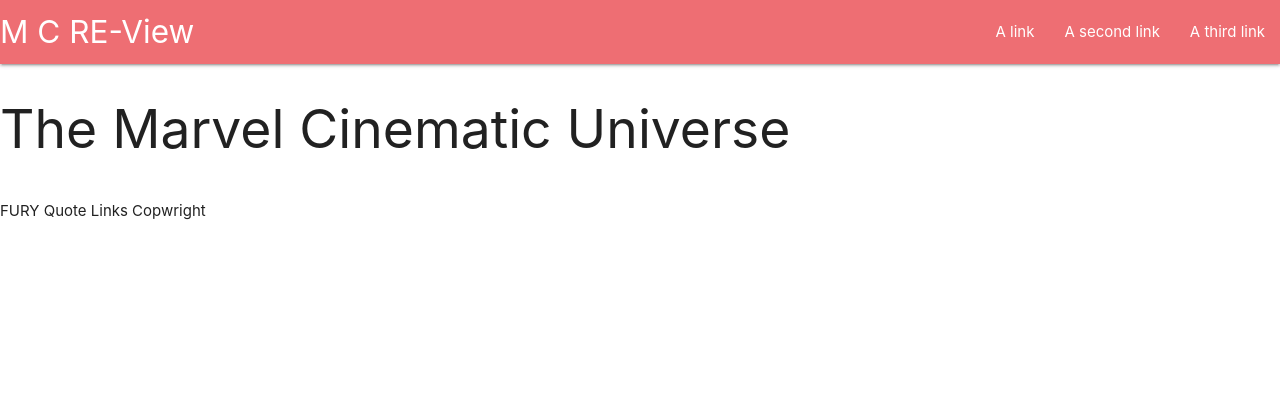
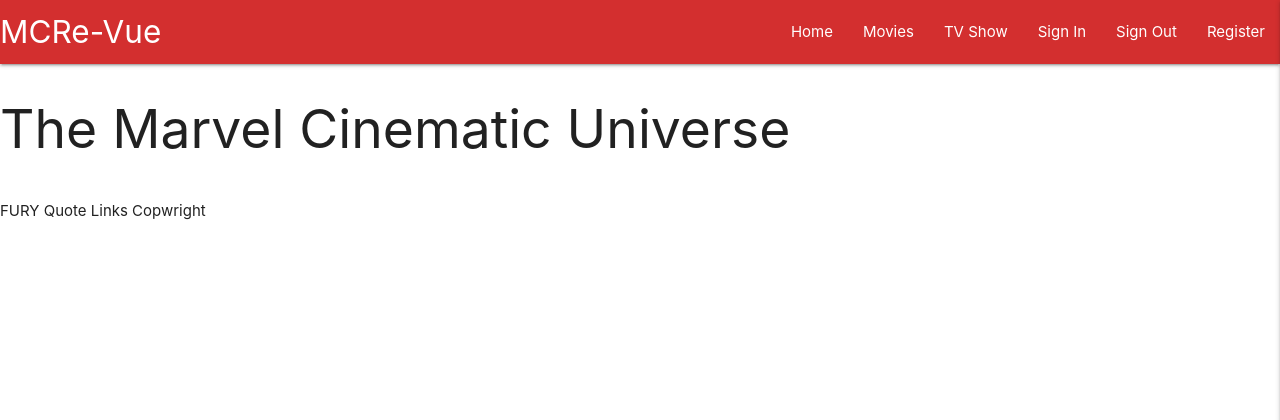
Before and after one commit to tloveday/msp3, a Flask app: page / in a window 1280 px wide. Shown: the top 420 px of the page. Run offline with Flask 2, Linux system fonts and the light colour scheme; data that the repository does not hold is empty; some libraries are stand-ins or nearby versions.

Commit message:
Addition of Mobile nav Bar and initialsation

```diff
--- a/static/js/script.js
+++ b/static/js/script.js
@@ -1,5 +1,3 @@
 $(document).ready(function(){
-    $('.action-button').floatingActionButton({
-      toolbarEnabled: true
-    });
-})
+  $('.sidenav').sidenav({edge: 'right'});
+});
--- a/templates/base.html
+++ b/templates/base.html
@@ -6,6 +6,8 @@
     <meta name="viewport" content="width=device-width, initial-scale=1.0">
     <!--Font Awesome-->
     <script src="https://kit.fontawesome.com/cbf695508f.js" crossorigin="anonymous"></script>
+    <!--Uincons via Iconscout-->
+    <link rel="stylesheet" href="https://unicons.iconscout.com/release/v4.0.0/css/line.css">
     <!--Materialize CDN -CSS-->
     <link rel="stylesheet" href="https://cdnjs.cloudflare.com/ajax/libs/materialize/1.0.0/css/materialize.min.css" type="text/css">
     <link rel="stylesheet" href="{{ url_for('static', filename='css/style.css') }}" type="text/css">
@@ -15,16 +17,30 @@
 </head>
 <body>
     <header>
-        <nav class="nav-extended brand">
-            <div class="nav-wrapper">
-              <a href="#!" class="brand-logo">M C RE-View</a>
-              <ul class="right hide-on-med-and-down">
-                <li><a>A link</a></li>
-                <li><a>A second link</a></li>
-                <li><a>A third link</a></li>
-              </ul>
-            </div>
-          </nav>
+      <nav>
+        <div class="nav-wrapper text-shadow red darken-2">
+          <a href="#!" class="brand-logo">MCRe-Vue</a>
+          <a href="#" data-target="mobile-demo" class="sidenav-trigger right"><i class="far fa-star"></i></a>
+          <ul class="right hide-on-med-and-down">
+            <li><a href="#">Home</a></li>
+            <li><a href="#">Movies</a></li>
+            <li><a href="#">TV Show</a></li>
+            <li><a href="#">Sign In</a></li>
+            <li><a href="#">Sign Out</a></li>
+            <li><a href="#">Register</a></li>
+          </ul>
+        </div>
+      </nav>
+
+      <ul class="sidenav red-text text-darken-2" id="mobile-demo">
+        <li><h4 class="center-align"> MC Re-View</h4></li>
+        <li><a href="#"><i class="uil uil-estate red-text text-darken-2"></i>Home</a></li>
+        <li><a href="#"><i class="uil uil-film red-text text-darken-2"></i>Movies</a></li>
+        <li><a href="#"><i class="uil uil-tv-retro red-text text-darken-2"></i>TV Show</a></li>
+        <li><a href="#"><i class="fas fa-mask red-text text-darken-2"></i>Sign In</a></li>
+        <li><a href="#">Sign Out</a></li>
+        <li><a href="#">Register</a></li>
+    </ul>
     </header>
 
     {% block content %}
--- a/templates/movies.html
+++ b/templates/movies.html
@@ -5,10 +5,10 @@
         <div class="row">
             {% for movie in movies %}
                 <div class="col s12 m4 l3">
-                    <div class="card-panel center-align">
-                        {{ movie.title }}<br>
-                        {{ movie.release_date }} <br>
-                        {{ movie.focus}}<br>
+                    <div class="card center-align">
+                        <span class="card-title">{{ movie.title }}</span><br>
+                        <span>Release Date:</span> {{ movie.release_date }} <br>
+                        <span>Character Focus:</span> {{ movie.focus}}<br>
                         <a href="#" class="btn"> <i class="far fa-eye right"></i>View</a>
                         <a href="#" class="btn blue"> <i class="far fa-edit right"></i>Re-View</a>
                     </div>
```
